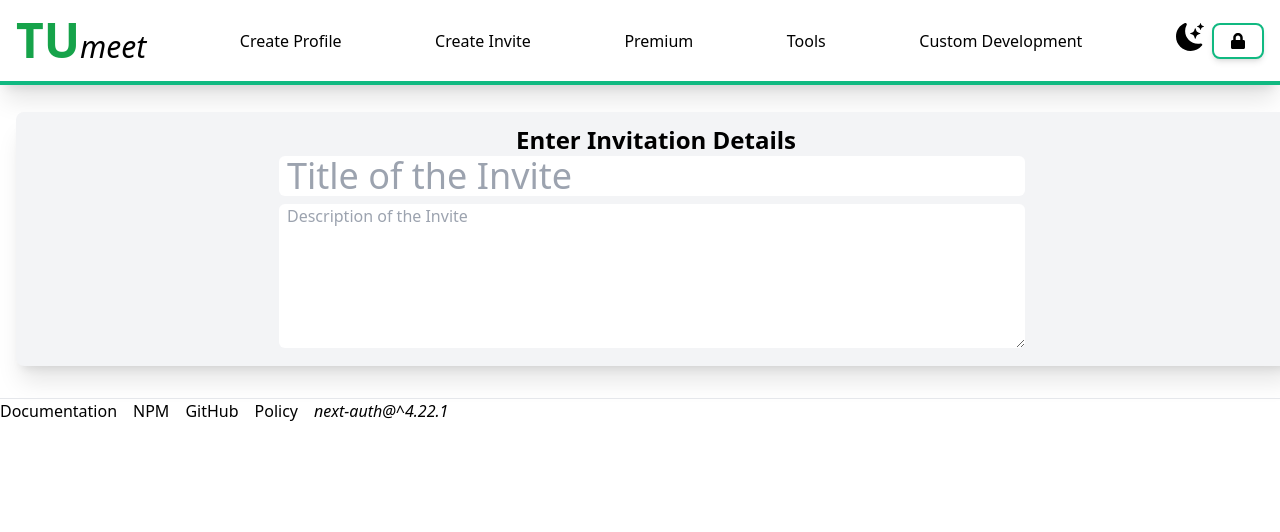
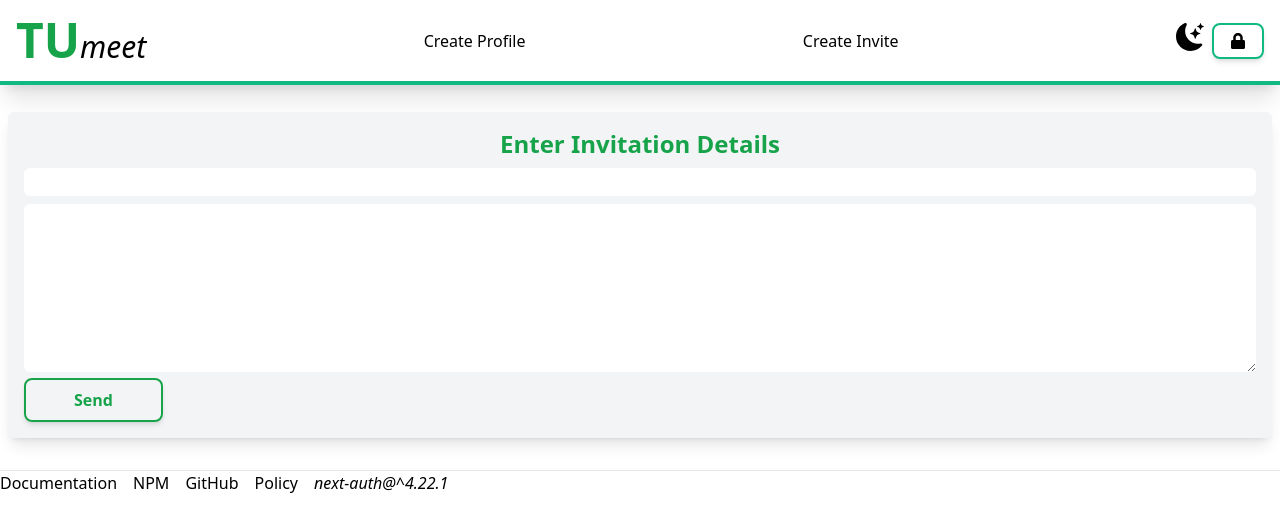
Before and after one commit to Cavein254/tumeet--version001, a Next.js app: page /create-invite in a window 1280 px wide. Shown: the top 532 px of the page. Built offline with nearby package versions, Linux system fonts and the light colour scheme; no server answers.

Commit message:
Add invitation deetails page

```diff
--- a/components/header.tsx
+++ b/components/header.tsx
@@ -24,9 +24,6 @@ function Header1() {
             <ul className="flex flex-row justify-evenly invisible md:visible">
               <li><Link href='/create-profile'>Create Profile</Link></li>
               <li><Link href='/create-invite'>Create Invite</Link></li>
-              <li>Premium</li>
-              <li>Tools</li>
-              <li>Custom Development</li>
             </ul>
           </nav>
           <div className="flex flex-wrap">
--- /dev/null
+++ b/components/main/InviteCreate.tsx
@@ -0,0 +1,22 @@
+
+function InviteCreate() {
+  return (
+      <div className="flex justify-center px-2">
+        <form className="flex flex-col bg-gray-100 mt-4 px-4 py-4 rounded-md min-w-full shadow-lg hover:shadow-gray-400 dark:hover:shadow-green-300">
+            <h1 className="text-center text-green-600 text-2xl font-extrabold">Enter Invitation Details</h1>
+            <div className="pt-2">
+                <input className="w-[100%] rounded-md px-2 font-thin text-xl"/>
+            </div>
+            <div>
+                <textarea rows={6} className="w-[100%] mt-2 rounded-md px-1 font-thin text-xl"/>
+            </div>
+            <div className="items-center">
+                      <button className="btn border-2 border-green-600 font-bold px-12 text-green-600 hover:shadow-lg hover:shadow-red-400">
+                        Send
+                      </button>
+            </div>
+        </form>
+      </div>
+  )
+}
+export default InviteCreate
--- a/pages/create-invite.tsx
+++ b/pages/create-invite.tsx
@@ -1,17 +1,10 @@
 import Layout from "../components/layout"
+import InviteCreate from "../components/main/InviteCreate"
 
 function createInvite() {
   return (
     <Layout>
-     <main className="flex justify-center items-center container m-4 p-3 shadow-xl bg-gray-100 rounded-lg dark:hover:shadow-2xl dark:hover:shadow-green-300">
-      <form className="flex justify-center flex-col">
-        <h1 className="text-center font-extrabold text-2xl dark:text-green-600 ">Enter Invitation Details</h1>
-        <div className="w-[90%]">
-          <input placeholder="Title of the Invite" className="w-[110%]  text-4xl px-2 rounded-md text-gray-600 "/>
-          <textarea rows={6} placeholder="Description of the Invite" className="w-[110%]  text-md px-2 rounded-md text-gray-400 mt-2"/>
-        </div>
-      </form>
-     </main>
+     <InviteCreate />
     </Layout>
   )
 }
```
